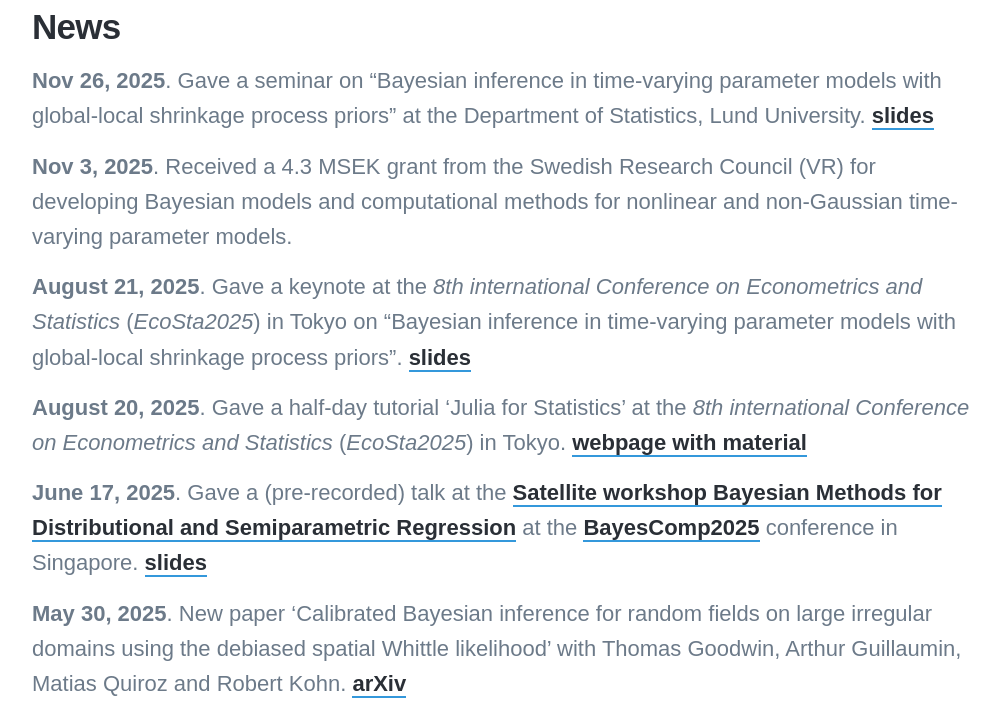
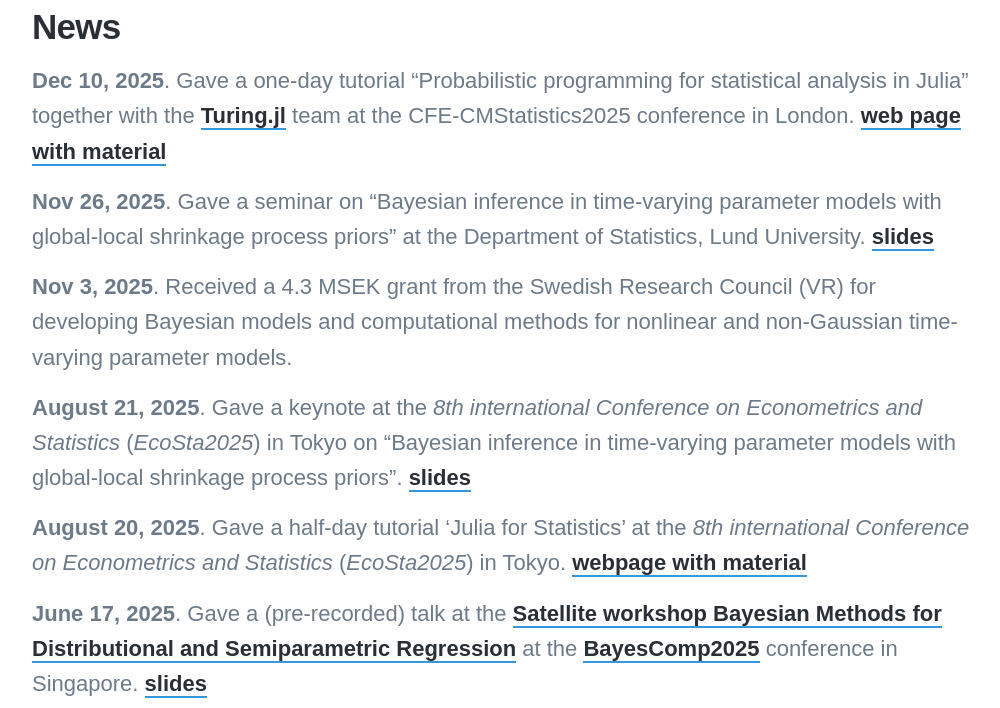
Before and after one commit to mattiasvillani/mattiasvillani.github.io, a Jekyll site: the page built from _pages/news.md, in a window 1280 px wide and 900 px high, scrolled down 416 px, cut to the strip 192-900 px from the top of the window. Shown: the whole strip, without its empty margins (138-1138 px from the left). Built offline with Jekyll 4.4.1, drawn with Linux system fonts in a browser that asks for light colours; nearby versions of some CDN libraries; some web fonts are replaced.

Commit message:
added JuliaTuring tutorial

```diff
--- a/_pages/news.md
+++ b/_pages/news.md
@@ -7,6 +7,8 @@ featured_image: /images/linocut_newspaper.jpg
 
 
 ## News
+
+**Dec 10, 2025**. Gave a one-day tutorial "Probabilistic programming for statistical analysis in Julia" together with the [Turing.jl](https://turinglang.org/) team at the CFE-CMStatistics2025 conference in London. [web page with material](https://mattiasvillani.com/JuliaTuring)
 
 **Nov 26, 2025**. Gave a seminar on "Bayesian inference in time-varying parameter models with global-local shrinkage process priors" at the Department of Statistics, Lund University. [slides](https://github.com/mattiasvillani/Talks/raw/master/LundNov2025Villani.pdf)
 
```
